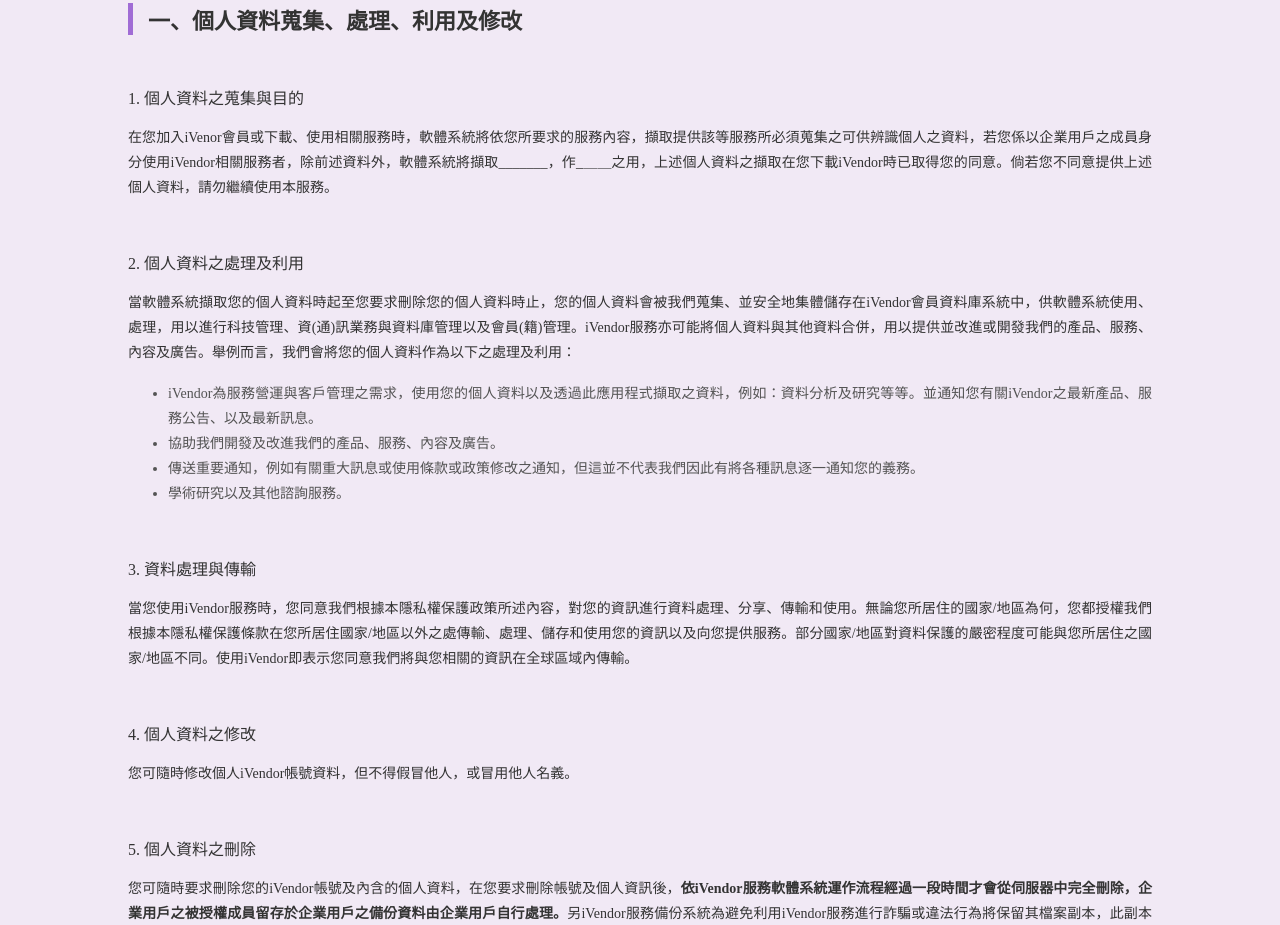
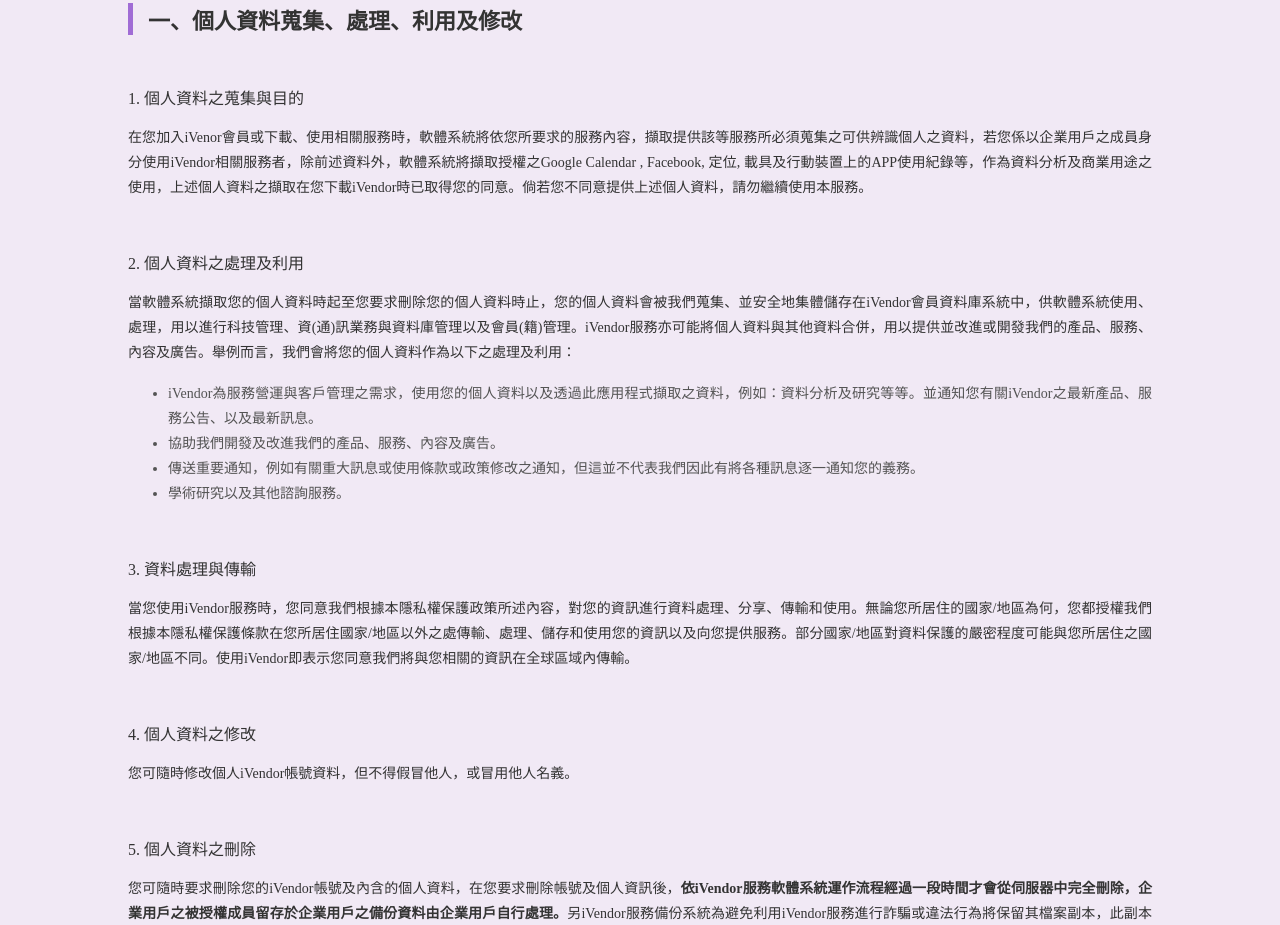
Before and after one commit to samueljeng14/iVender-privacy-policy, a plain HTML site: page index.html in a window 1280 px wide. Shown: the part 878-1803 px from the top of the page. Drawn offline with Linux system fonts and the light colour scheme.

Commit message:
update content

```diff
--- a/index.html
+++ b/index.html
@@ -24,7 +24,7 @@
     <h2>一、個人資料蒐集、處理、利用及修改</h2>
     <h3>1. 個人資料之蒐集與目的</h3>
     <div>
-      在您加入iVenor會員或下載、使用相關服務時，軟體系統將依您所要求的服務內容，擷取提供該等服務所必須蒐集之可供辨識個人之資料，若您係以企業用戶之成員身分使用iVendor相關服務者，除前述資料外，軟體系統將擷取_______，作_＿＿之用，上述個人資料之擷取在您下載iVendor時已取得您的同意。倘若您不同意提供上述個人資料，請勿繼續使用本服務。
+      在您加入iVenor會員或下載、使用相關服務時，軟體系統將依您所要求的服務內容，擷取提供該等服務所必須蒐集之可供辨識個人之資料，若您係以企業用戶之成員身分使用iVendor相關服務者，除前述資料外，軟體系統將擷取授權之Google Calendar , Facebook, 定位, 載具及行動裝置上的APP使用紀錄等，作為資料分析及商業用途之使用，上述個人資料之擷取在您下載iVendor時已取得您的同意。倘若您不同意提供上述個人資料，請勿繼續使用本服務。
     </div>
 
     <h3>2. 個人資料之處理及利用</h3>
```
